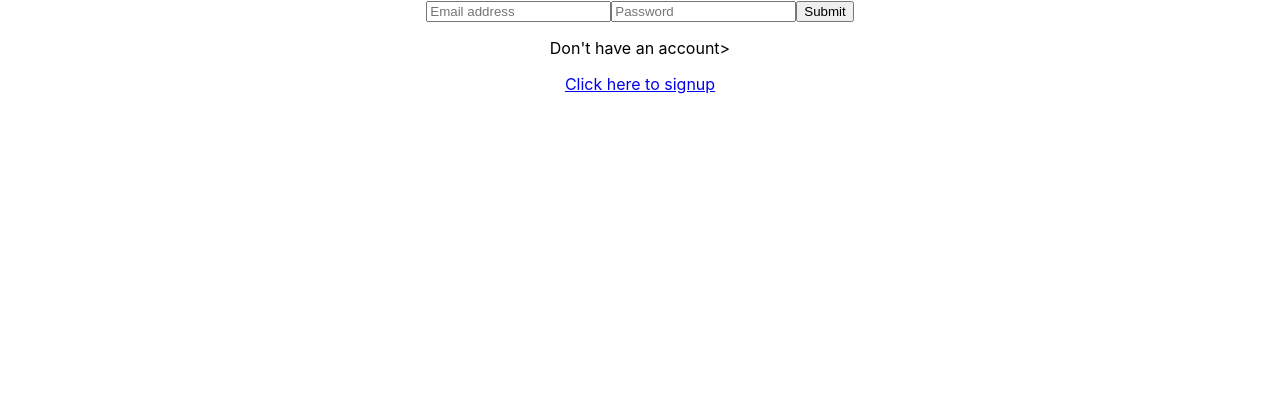
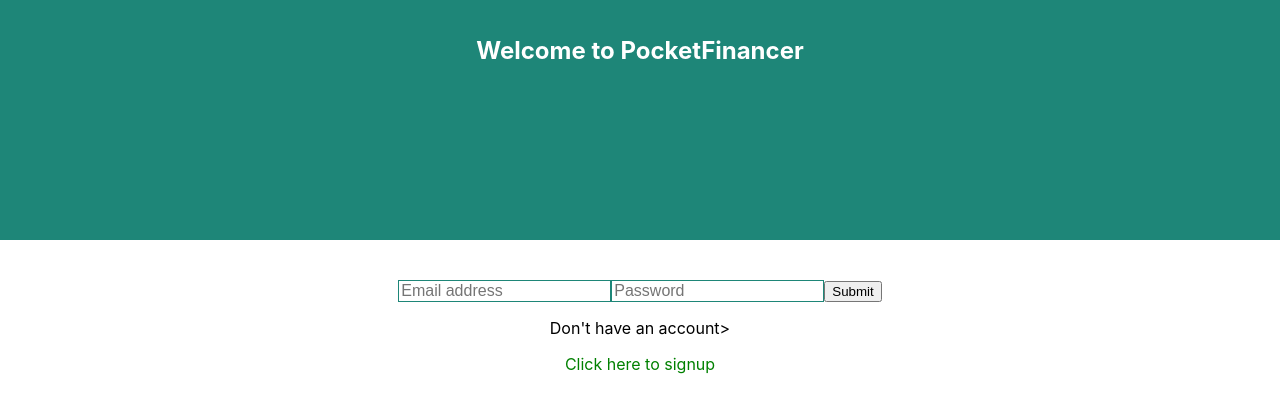
Before and after one commit to kannuVerma/PocketFinancer, a React (Create React App) app: page / in a window 1280 px wide. Shown: the top 412 px of the page. Built offline with nearby package versions, Linux system fonts and the light colour scheme.

Commit message:
Adding some styles

```diff
--- a/src/App.css
+++ b/src/App.css
@@ -1,38 +1,130 @@
 .App {
-  text-align: center;
+	text-align: center;
+}
+.center {
+	display: block;
+	margin-left: auto;
+	margin-right: auto;
+	width: 50%;
+}
+.App-logo {
+	height: 80px;
 }
 
-.App-logo {
-  height: 40vmin;
-  pointer-events: none;
+input {
+	border: 1px solid #1e8678;
 }
-
-@media (prefers-reduced-motion: no-preference) {
-  .App-logo {
-    animation: App-logo-spin infinite 20s linear;
-  }
+.show-body {
+	display: block;
+	margin-left: auto;
+	margin-right: auto;
+	width: 50%;
 }
 
 .App-header {
-  background-color: #282c34;
-  min-height: 100vh;
-  display: flex;
-  flex-direction: column;
-  align-items: center;
-  justify-content: center;
-  font-size: calc(10px + 2vmin);
-  color: white;
+	background-color: #1e8678;
+	height: 200px;
+	padding: 20px;
+	color: #222;
 }
 
-.App-link {
-  color: #61dafb;
+.App-title {
+	font-size: 1.5em;
+	font-weight: bold;
+	color: white;
 }
 
-@keyframes App-logo-spin {
-  from {
-    transform: rotate(0deg);
-  }
-  to {
-    transform: rotate(360deg);
-  }
+cite {
+	font-weight: bold;
 }
+table {
+	align-content: center;
+	margin: auto;
+}
+td {
+	padding: 10px;
+}
+
+.App-intro {
+	font-size: large;
+}
+.cap-first-letter:first-letter {
+	text-transform: capitalize;
+}
+.col-sm-6,
+col-md-4 {
+	border: 1px;
+}
+
+.hometext {
+	max-width: 60%;
+}
+.marvellink {
+	padding: 0.4rem 0.8rem;
+	background-color: white;
+	border-radius: 3px;
+	color: green;
+	text-decoration: none !important;
+	margin: 5px;
+}
+
+.marvellink:hover {
+	background-color: transparent;
+	color: white;
+	border: 2px solid white;
+}
+
+li {
+	padding: 20px;
+}
+
+p {
+	margin-left: auto;
+	margin-right: auto;
+	text-align: center;
+}
+
+div {
+	text-align: center;
+}
+
+a {
+	color: green;
+	text-decoration: none !important;
+}
+
+ul a:hover {
+	background-color: transparent;
+	color: blue;
+}
+
+ul {
+	list-style: none;
+}
+
+.title {
+	font-weight: bold;
+	color: #1e8678;
+}
+
+@media screen and (-webkit-min-device-pixel-ratio: 0) {
+	input {
+		font-size: 16px;
+	}
+}
+
+dt,
+dl {
+	padding: 0px;
+	margin-top: 0px;
+	margin-bottom: 0px;
+}
+
+dt {
+	display: inline-block;
+}
+
+dd {
+	display: inline;
+	margin-left: 5px;
+}
--- a/src/App.js
+++ b/src/App.js
@@ -4,12 +4,32 @@ import Login from './components/Login';
 import Landing from './components/Landing';
 
 
-import { BrowserRouter as Router, Route, Switch } from 'react-router-dom';
+import { BrowserRouter as Router, Route, Switch, Link } from 'react-router-dom';
 
 const App = () => {
 	return (
 		<Router>
 
+
+	<div className='App'>
+				<header className='App-header'>
+					{/* <img src={logo} className='App-logo' alt='logo' /> */}
+					<h1 className='App-title'>Welcome to PocketFinancer</h1>
+					{/* <Link className='marvellink' to='/'>
+						Home
+					</Link> */}
+					{/* <Link className='marvellink' to='/characters/page/0'>
+						Characters
+					</Link>
+          <Link className='marvellink' to='/budge'>
+						Comics
+					</Link>
+          <Link className='marvellink' to='/series/page/0'>
+						Series
+					</Link> */}
+				</header>
+				<br />
+				<br />
 			<div className='App'>
 
         <Switch>
@@ -18,33 +38,10 @@ const App = () => {
 					<Route exact path='/login' component={Login} />
 					<Route exact path='/landing' component={Landing} />
           </Switch>
-
+			</div>
 			</div>
 		</Router>
 	);
 };
 
 export default App;
-
-// function App() {
-//   return (
-//     <div className="App">
-//       <header className="App-header">
-//         <img src={logo} className="App-logo" alt="logo" />
-//         <p>
-//           Edit <code>src/App.js</code> and save to reload.
-//         </p>
-//         <a
-//           className="App-link"
-//           href="https://reactjs.org"
-//           target="_blank"
-//           rel="noopener noreferrer"
-//         >
-//           Learn React
-//         </a>
-//       </header>
-//     </div>
-//   );
-// }
-
-// export default App;
```
